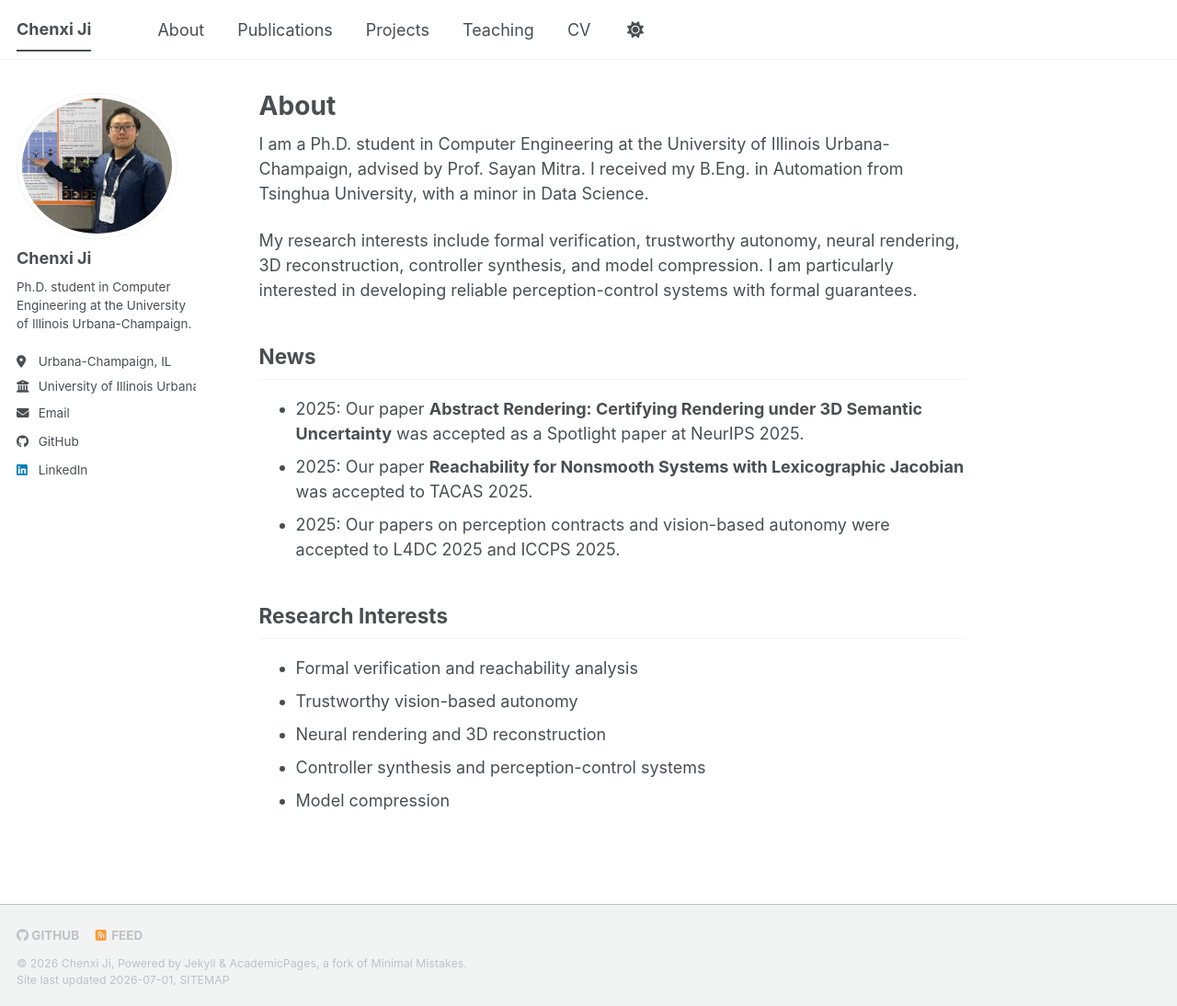
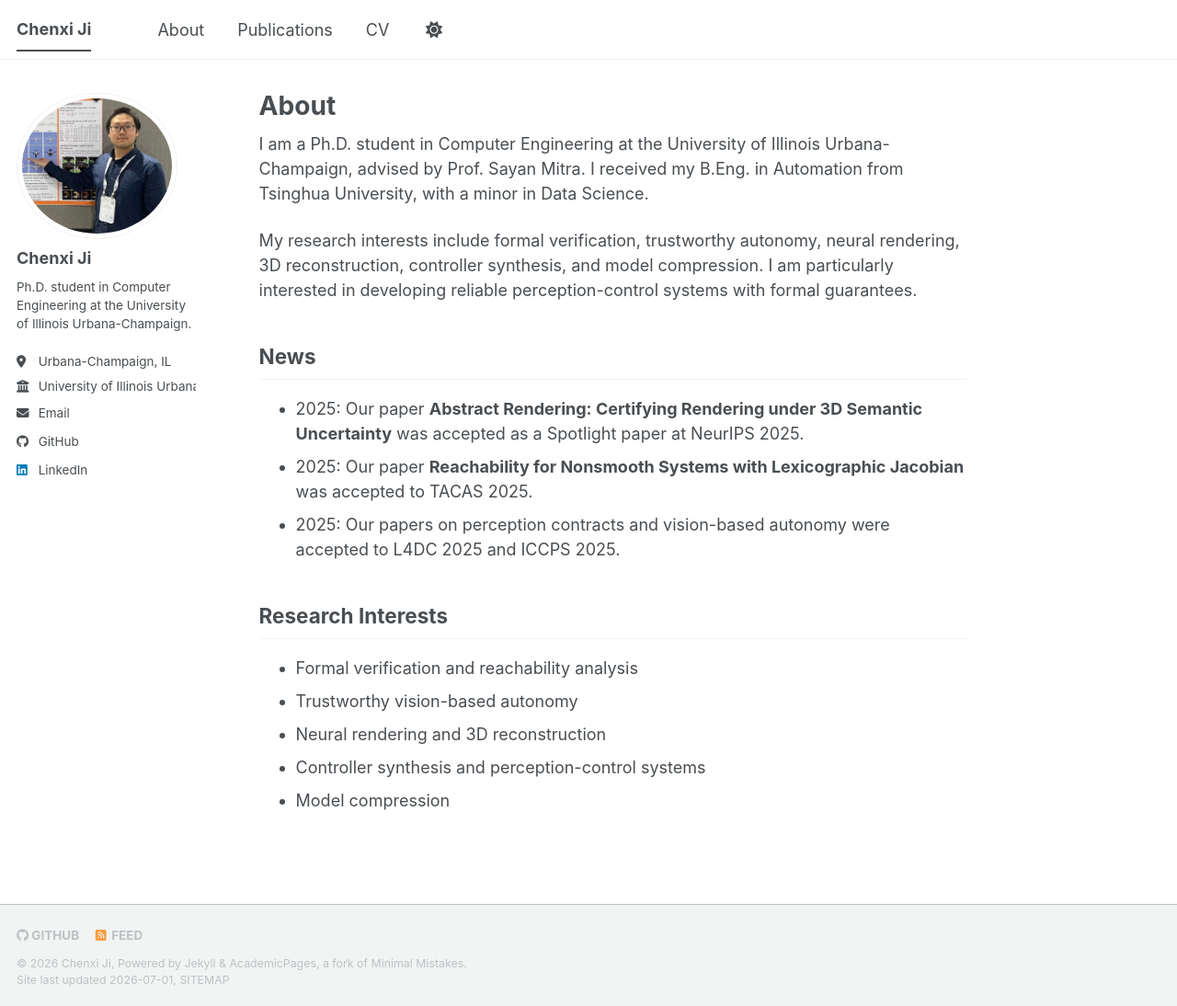
Before and after one commit to Chenxi-Ji/Chenxi-Ji.github.io, a Jekyll site: the page built from _pages/about.md, in a window 1280 px wide and 1094 px high. Shown: the whole window at 92% size. Built offline with Jekyll 4.4.1, drawn with Linux system fonts in a browser that asks for light colours; a style sheet for code colours, icons or effects is not loaded.

Commit message:
Remove Projects and Teaching from navigation
Removed 'Projects' and 'Teaching' sections from navigation.

```diff
--- a/_data/navigation.yml
+++ b/_data/navigation.yml
@@ -14,11 +14,5 @@ main:
   - title: "Publications"
     url: /publications/
 
-  - title: "Projects"
-    url: /portfolio/
-
-  - title: "Teaching"
-    url: /teaching/
-
   - title: "CV"
     url: /cv/
```
